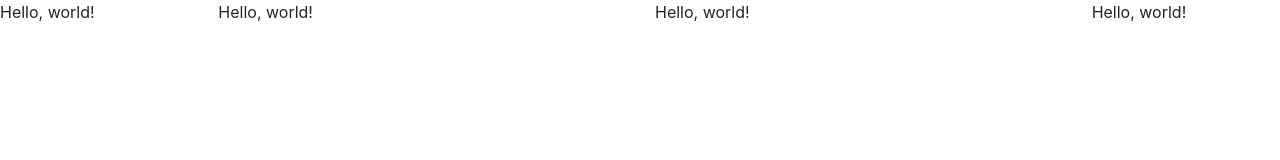
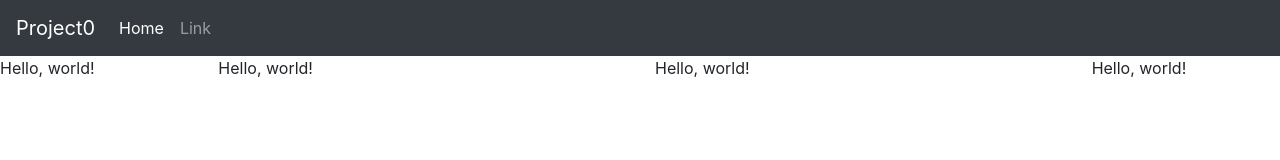
Before and after one commit to jamesibend/proect0cs50w, a plain HTML site: page index.html in a window 1280 px wide. Drawn offline with nearby package versions, Linux system fonts and the light colour scheme.

Commit message:
adding nav bar, 1st stage

```diff
--- a/index.html
+++ b/index.html
@@ -12,6 +12,25 @@
     </head>
 
     <body>
+		<nav class="navbar navbar-expand-lg navbar-dark bg-dark">
+		  <a class="navbar-brand" href="#">Project0</a>
+		  <button class="navbar-toggler" type="button" data-toggle="collapse" data-target="#navbarSupportedContent" aria-controls="navbarSupportedContent" aria-expanded="false" aria-label="Toggle navigation">
+		    <span class="navbar-toggler-icon"></span>
+		  </button>
+
+		  <div class="collapse navbar-collapse" id="navbarSupportedContent">
+		    <ul class="navbar-nav mr-auto">
+		      <li class="nav-item active">
+		        <a class="nav-link" href="#">Home <span class="sr-only">(current)</span></a>
+		      </li>
+		      <li class="nav-item">
+		        <a class="nav-link" href="#">Link</a>
+		      </li>
+		    </ul>
+		  </div>
+		</nav>
+
+		<!-- Content start -->
     	<div class="row">
     		<!-- Define the number of containers (out of 12) given to each column-->
     		<div class="col-2">
@@ -27,5 +46,12 @@
 	  			Hello, world!
 	  		</div>
 		</div>
+
+	<!-- Optional JavaScript -->
+    <!-- jQuery first, then Popper.js, then Bootstrap JS -->
+    <script src="https://code.jquery.com/jquery-3.3.1.slim.min.js" integrity="sha384-q8i/X+965DzO0rT7abK41JStQIAqVgRVzpbzo5smXKp4YfRvH+8abtTE1Pi6jizo" crossorigin="anonymous"></script>
+    <script src="https://cdnjs.cloudflare.com/ajax/libs/popper.js/1.14.3/umd/popper.min.js" integrity="sha384-ZMP7rVo3mIykV+2+9J3UJ46jBk0WLaUAdn689aCwoqbBJiSnjAK/l8WvCWPIPm49" crossorigin="anonymous"></script>
+    <script src="https://stackpath.bootstrapcdn.com/bootstrap/4.1.1/js/bootstrap.min.js" integrity="sha384-smHYKdLADwkXOn1EmN1qk/HfnUcbVRZyYmZ4qpPea6sjB/pTJ0euyQp0Mk8ck+5T" crossorigin="anonymous"></script>
+
     </body>
 </html>
```
